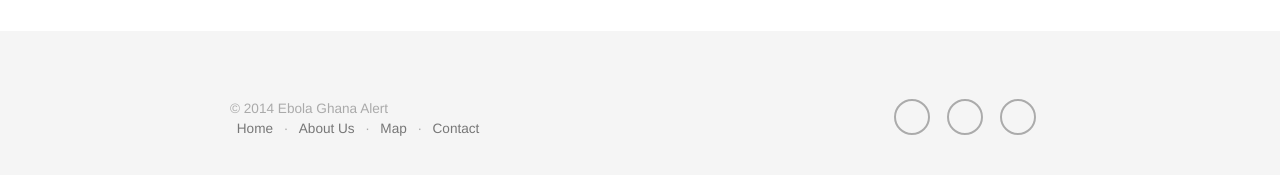
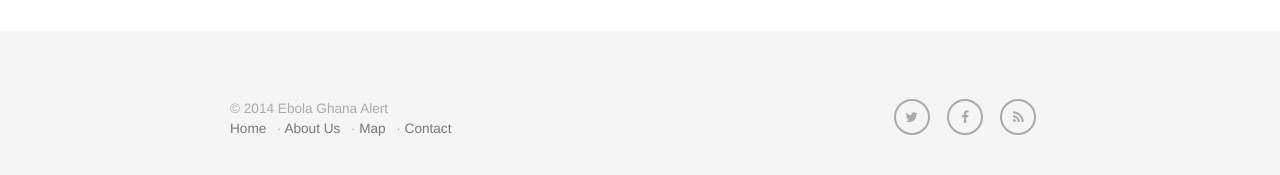
Before and after one commit to egha/egha.github.io, a Jekyll site: the page built from index.html, in a window 1280 px wide and 1188 px high. Shown: the part 982-1157 px from the top of the window. Built offline with Jekyll 4.4.1, drawn with Linux system fonts in a browser that asks for light colours; some web fonts are replaced; Markdown is read by kramdown in place of the engine named in the settings; the list of posts is cut into pages by our own code.

Commit message:
Fix footer

```diff
--- a/_layouts/base.html
+++ b/_layouts/base.html
@@ -52,23 +52,22 @@
 
 <footer class="site-footer">
     <div class="container">
-        &copy; {{ site.time | date: "%Y" }}
-        {{ site.inc.company }}
-
         <nav class="social">
             {% if site.inc.twitter %}
-            <a href="https://twitter.com/{{ site.inc.twitter }}" title="Follow on Twitter" target="_blank"><i class="icon icon-twitter black"></i></a>
+            <a href="https://twitter.com/{{ site.inc.twitter }}" title="Follow on Twitter" target="_blank"><i class="fa fa-twitter"></i></a>
             {% endif %}
             {% if site.inc.facebook %}
-            <a href="http://facebook.com/{{ site.inc.facebook }}" title="Follow on Facebook" target="_blank"><i class="icon icon-facebook black"></i></a>
+            <a href="http://facebook.com/{{ site.inc.facebook }}" title="Follow on Facebook" target="_blank"><i class="fa fa-facebook"></i></a>
             {% endif %}
             <a href="/feed.xml" title="RSS Feed">
-                <i class="icon icon-rss black"></i>
+                <i class="fa fa-rss"></i>
             </a>
         </nav>
-
+        <span>
+            &copy; {{ site.time | date: "%Y" }}
+            {{ site.inc.company }}
+        </span>
         <br />
-
         <nav>
             <a href="/" class="home">Home</a> &middot;
             <a href="/">About Us</a> &middot;
--- a/css/_sass/_base.scss
+++ b/css/_sass/_base.scss
@@ -172,7 +172,7 @@ a {
     a {
         color:#777;
         border:0;
-        margin:0 0.5em;
+        margin: 0 0.5em 0 0;
 
         &:hover {
             color:#222;
@@ -196,16 +196,14 @@ a {
 
         a {
             color:#000;
-            border:0;
             width:36px;
             height:36px;
+            line-height: 34px;
             border:2px solid rgba(0,0,0,1);
             display:inline-block;
-            padding:10px 0;
-            border-radius:42px;
+            border-radius:50%;
             margin:0 1em 0em 0;
             transition:0.2s all ease;
-            line-height:0;
             text-align:center;
             opacity:0.3;
 
```
